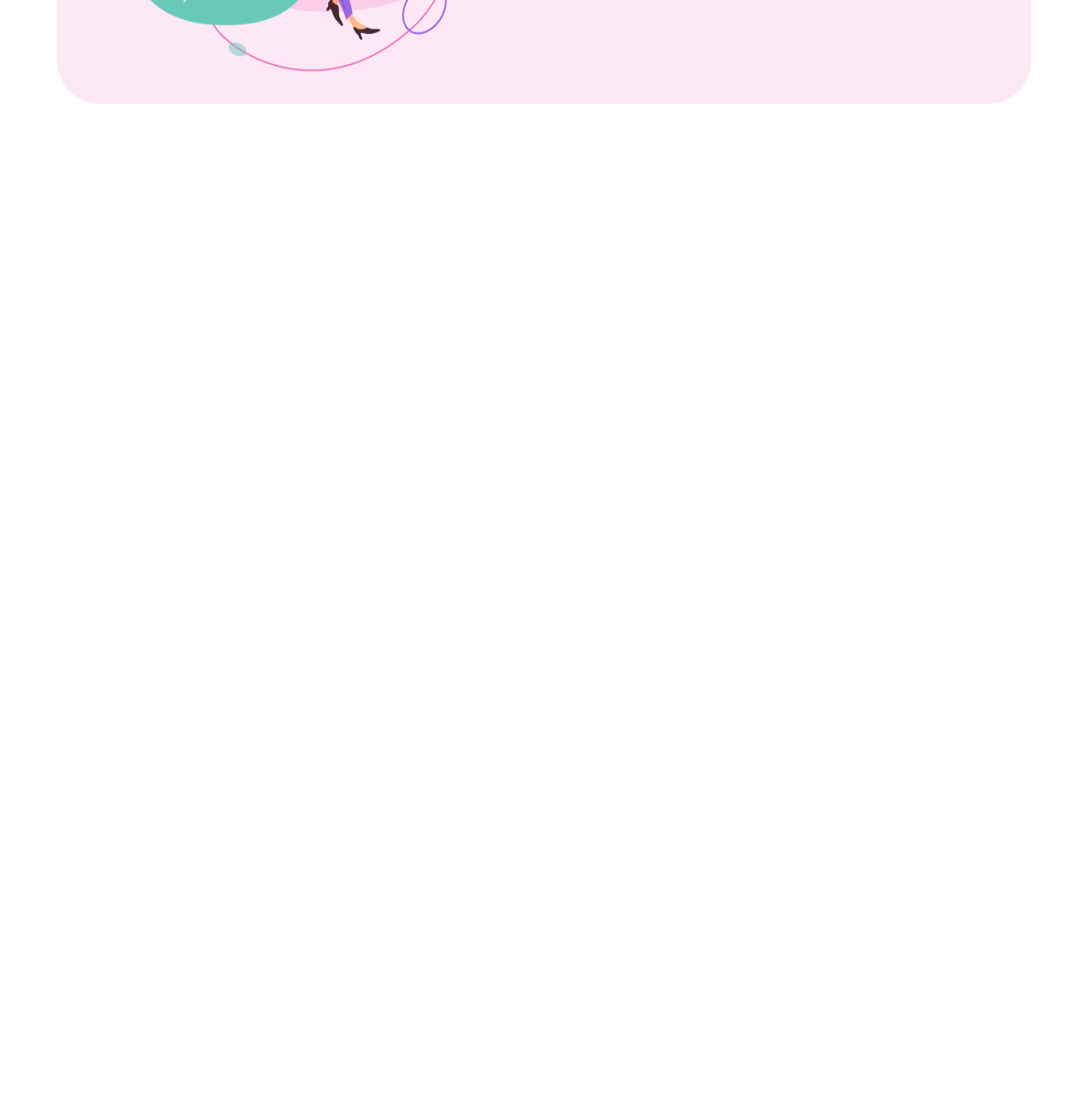
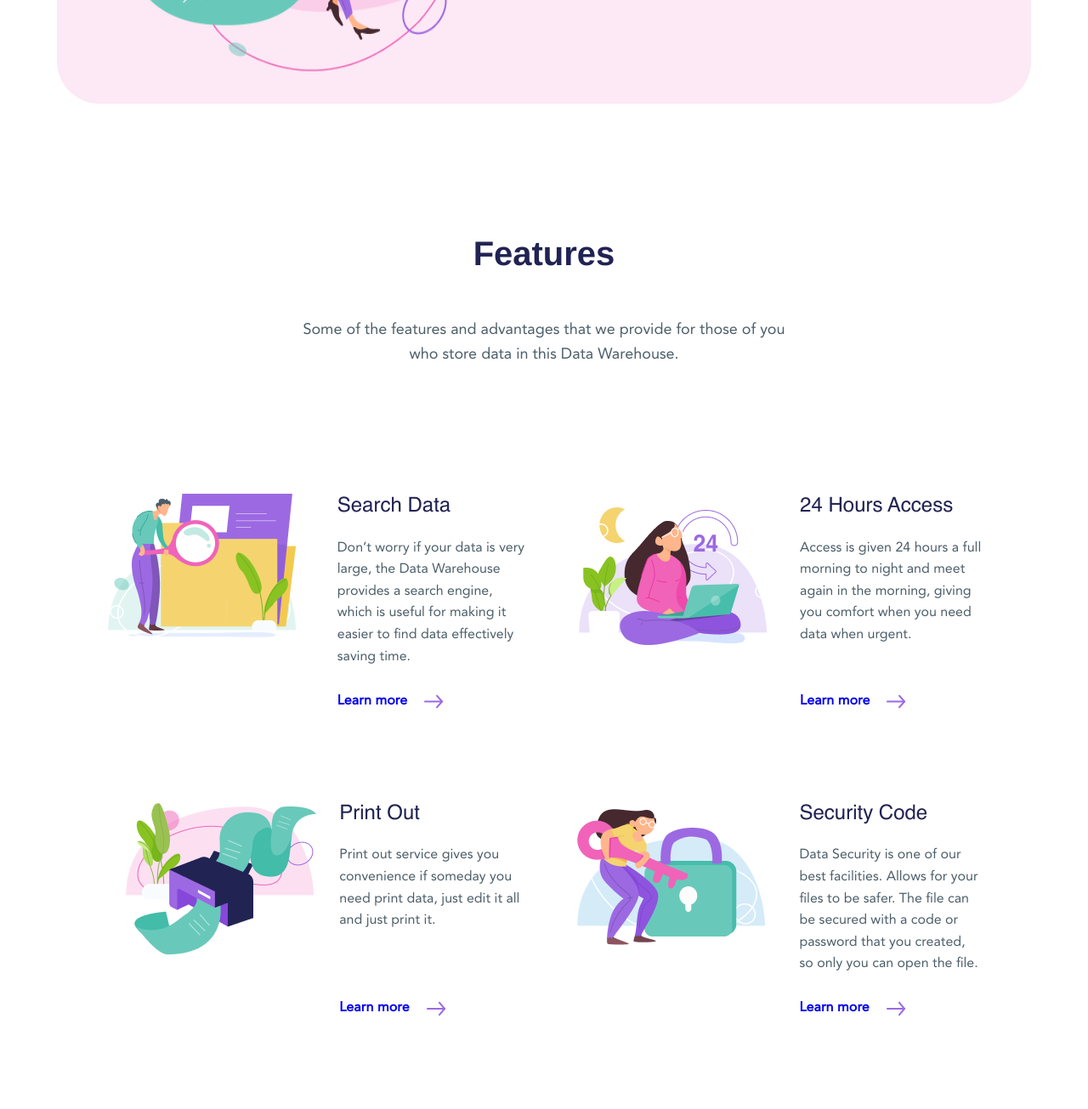
Before and after one commit to YevhenZalevskyy/HW-6-Flex-Grid, a plain HTML site: page index.html in a window 1280 px wide. Shown: the part 1362-2667 px from the top of the page at 85% size. Before the commit the page ends 1484 px from the top, so only its background shows below. Drawn offline with Linux system fonts and the light colour scheme.

Commit message:
section2

```diff
--- a/index.html
+++ b/index.html
@@ -66,5 +66,82 @@
       </div>
     </div>
   </section>
+  <h4 class="features_head">Features</h4>
+  <p class="features_text">Some of the features and advantages that we provide for those of you<br>
+                          who store data in this Data Warehouse.</p>
+  <section class="section2">
+    <div class="s21">
+      <img class="image31" src="./images/image31.png" alt="the man with big magnifier">
+      <div class="right21">
+        <h5 class="h5_31">Search Data</h5>
+        <p class="p21">Don’t worry if your data is very<br>
+                      large, the Data Warehouse<br>
+                      provides a search engine,<br>
+                      which is useful for making it<br>
+                      easier to find data effectively<br>
+                      saving time.</p>
+        <a href="#">
+        <div class="lm">
+          <p>Learn more</p>
+          <img class="lm_arrow1" src="./icons/arrow1.svg" alt="arrow icon">
+        </div>
+        </a>
+      </div>
+    </div>
+    <div class="s22">
+      <img class="image32" src="./images/image3_2.png" alt="">
+      <div class="right22">
+        <h5 class="h5_22">24 Hours Access</h5>
+        <p class="p22">Access is given 24 hours a full<br>
+                      morning to night and meet<br>
+                      again in the morning, giving<br>
+                      you comfort when you need<br>
+                      data when urgent.</p>
+        <a href="#">
+        <div class="lm">
+          <p>Learn more</p>
+          <img class="lm_arrow1" src="./icons/arrow1.svg" alt="arrow icon">
+        </div>
+        </a>
+      </div>
+    </div>
+  </section>
+  <section class="section2">
+    <div class="s23">
+      <img class="image33" src="./images/image3_3.png" alt="">
+      <div class="right23">
+        <h5 class="h5_23">Print Out</h5>
+        <p class="p23">Print out service gives you<br>
+                      convenience if someday you<br>
+                      need print data, just edit it all<br>
+                      and just print it.</p>
+        <a href="#">
+        <div class="lm">
+          <p>Learn more</p>
+          <img class="lm_arrow1" src="./icons/arrow1.svg" alt="arrow icon">
+        </div>
+        </a>
+      </div>
+    </div>
+    <div class="s24">
+      <img class="image34" src="./images/image3_4.png" alt="">
+      <div class="right24">
+        <h5 class="h5_24">Security Code</h5>
+        <p class="p24">Data Security is one of our<br>
+                      best facilities. Allows for your<br>
+                      files to be safer. The file can<br>
+                      be secured with a code or<br>
+                      password that you created,<br>
+                      so only you can open the file.</p>
+          <a href="#">
+          <div class="lm">
+            <p>Learn more</p>
+            <img class="lm_arrow1" src="./icons/arrow1.svg" alt="arrow icon">
+          </div>
+          </a>
+        </div>
+      </div>
+    </div>
+  </section>
 </body>
 </html>
--- a/master.css
+++ b/master.css
@@ -57,7 +57,6 @@ html, body{
   font-weight: 800;
   font-size: 0.888rem;
   margin-left: 418px;
-  align-items: center;
 }
 
 .arrow1{
@@ -128,6 +127,7 @@ main{
   line-height: 130%;
   margin-top: 125px;
   margin-right: 101px;
+  color: #212353;
 }
 
 .image2{
@@ -140,8 +140,109 @@ main{
   margin-right: 103px;
   margin-bottom: 125px;
   font-family: Avenir;
-font-style: normal;
-font-weight: 500;
-font-size: 18px;
-line-height: 160%;
+  font-style: normal;
+  font-weight: 500;
+  font-size: 18px;
+  line-height: 160%;
+  color: #4B5D68;
 }
+
+.features_head{
+  font-family: Helvetica;
+  font-style: normal;
+  font-weight: bold;
+  font-size: 40px;
+  line-height: 130%;
+  color: #212353;
+  text-align: center;
+  margin-top: 150px;
+  margin-bottom: 50px;
+}
+
+.features_text{
+  text-align: center;
+  font-family: Avenir;
+  font-style: normal;
+  font-weight: 500;
+  font-size: 18px;
+  line-height: 160%;
+  color: #4B5D68;
+  margin-bottom: 150px;
+}
+
+.section2{
+  display: flex;
+  justify-content: center;
+}
+
+.s21, .s22, .s23, .s24{
+  display: flex;
+  margin-bottom: 105px;
+}
+
+.s23{
+  margin-right: 60px;
+}
+
+.s21{
+  margin-right: 50px;
+}
+
+h5{
+  font-family: Helvetica;
+  font-style: normal;
+  font-weight: normal;
+  font-size: 24px;
+  line-height: 130%;
+  color: #212353;
+}
+
+.p21, .p22, .p23, .p24{
+  font-family: Avenir;
+  font-style: normal;
+  font-weight: normal;
+  font-size: 16px;
+  line-height: 160%;
+  color: #4B5D68;
+  margin-top: 20px;
+  height: 160px;
+}
+
+.lm{
+  margin-top: 20px;
+  display: flex;
+  font-family: Avenir;
+  font-style: normal;
+  font-weight: 800;
+  font-size: 16px;
+  line-height: 160%;
+  letter-spacing: 0.005em;
+}
+
+.lm_text{
+  margin-bottom: 5px;
+}
+
+.lm_arrow1{
+  margin-left: 20px;
+}
+
+.image31{
+  height: 211px;
+  margin-right: 39px;
+}
+
+.image32{
+  height: 185px;
+  margin-right: 33px;
+}
+
+.image33{
+  height: 181px;
+  margin-right: 25px;
+}
+
+.image34{
+  height: 201px;
+  margin-right: 39px;
+}
```
Also changed, not shown: images/image31.png (renamed from images/image3_1.png).
